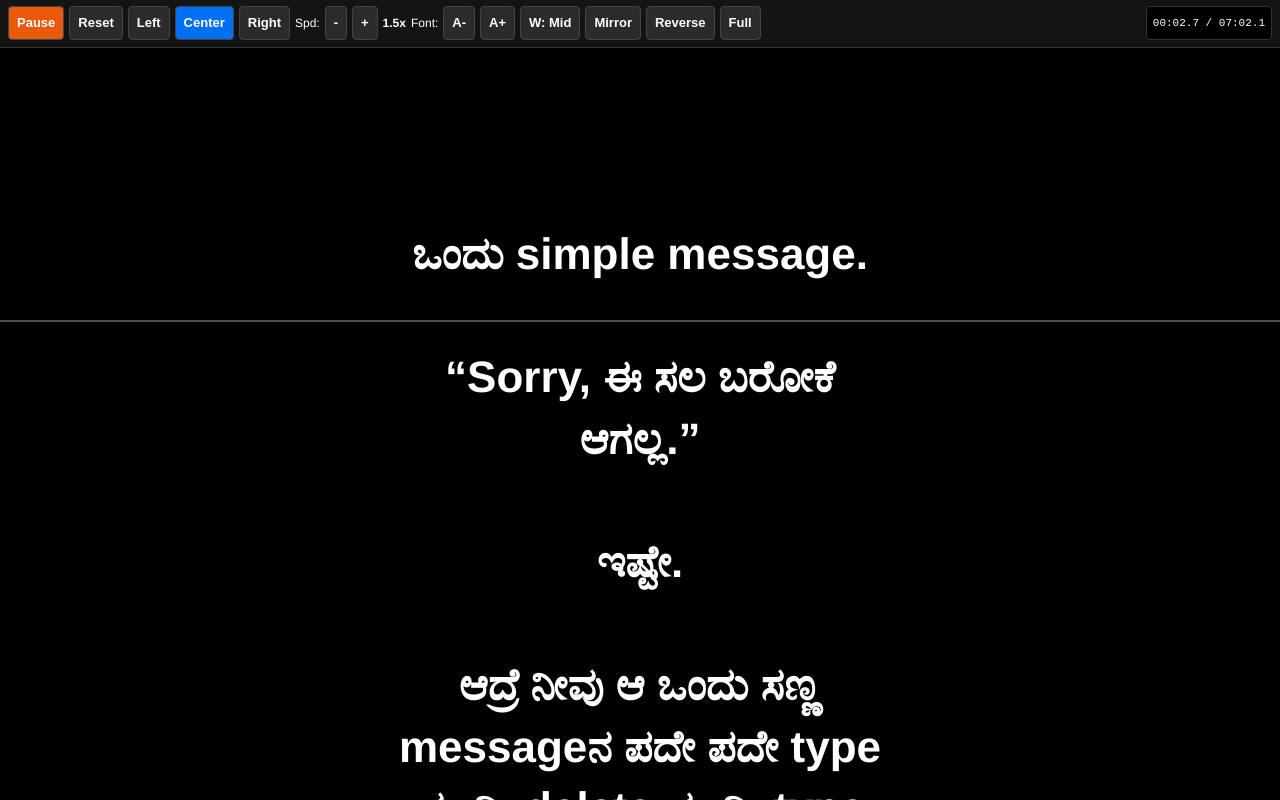
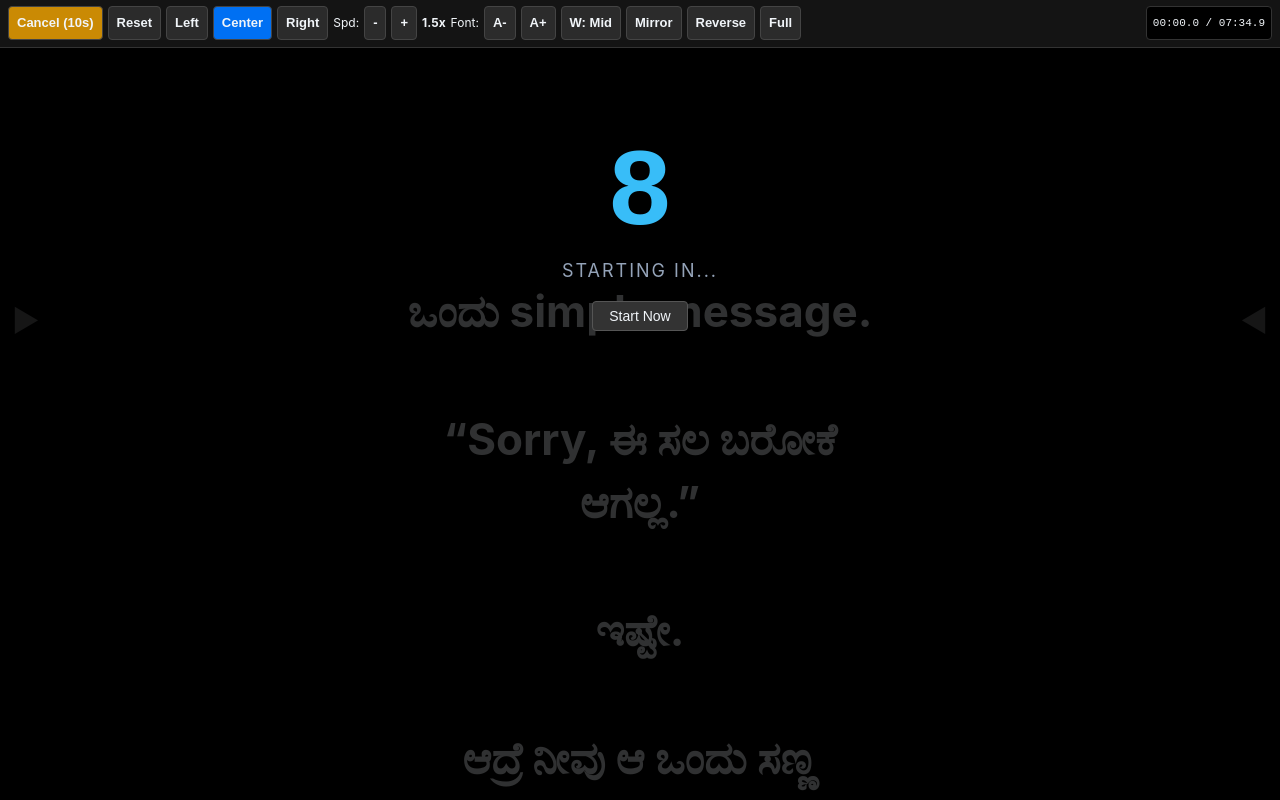
Before and after one commit to uvistix/script, a plain HTML site: page index.html in a window 1280 px wide. Both pictures are taken after a click on the button "Play". Drawn offline with Linux system fonts and the light colour scheme.

Commit message:
Update index.html

```diff
--- a/index.html
+++ b/index.html
@@ -18,12 +18,14 @@
       width: 100%;
       height: 100%;
       background-color: #000000;
-      color: #ffffff !important;
+      color: #f1f5f9 !important; /* Calibrated off-white: avoids beam-splitter light scatter */
       overflow: hidden;
-      font-family: Helvetica, Arial, sans-serif;
+      font-family: -apple-system, BlinkMacSystemFont, "Segoe UI", Roboto, Helvetica, Arial, sans-serif;
+      -webkit-font-smoothing: antialiased; /* Crisp text edges on iPad 1 non-Retina displays */
+      -moz-osx-font-smoothing: grayscale;
     }
 
-    /* Fixed Top Control Bar */
+    /* Fixed Top Control Bar with Auto-Hide Transition */
     #header {
       background: #141414;
       padding: 6px 8px;
@@ -35,11 +37,20 @@
       height: 48px;
       z-index: 100;
       overflow: hidden;
+      opacity: 1;
+      -webkit-transition: opacity 0.4s ease;
+      transition: opacity 0.4s ease;
+    }
+
+    /* Hidden state for glass beam-splitter protection */
+    #header.autohidden {
+      opacity: 0;
+      pointer-events: none;
     }
 
     .btn {
       background: #2b2b2b;
-      color: #ffffff !important;
+      color: #f1f5f9 !important;
       border: 1px solid #444444;
       padding: 4px 8px;
       font-size: 13px;
@@ -65,10 +76,14 @@
       background: #ea580c;
     }
 
+    #playBtn.counting {
+      background: #ca8a04;
+    }
+
     .control-label {
       float: left;
       font-size: 12px;
-      color: #ffffff !important;
+      color: #f1f5f9 !important;
       line-height: 34px;
       margin-right: 5px;
     }
@@ -81,15 +96,15 @@
       padding: 4px 6px;
       border: 1px solid #333333;
       border-radius: 4px;
-      color: #ffffff !important;
+      color: #f1f5f9 !important;
       line-height: 24px;
       height: 34px;
     }
 
-    /* Viewport Container (Draggable & Touch Enabled) */
+    /* Viewport Container */
     #prompterViewport {
       position: absolute;
-      top: 48px;
+      top: 0px;
       bottom: 0;
       left: 0;
       right: 0;
@@ -106,64 +121,108 @@
     /* Prompter Text Block */
     #prompterText {
       width: 100%;
-      max-width: 520px; /* Defaults to Mid width (~4 inches on iPad 1) */
-      margin: 0 auto;   /* Keeps narrow text column centered */
+      max-width: 520px;
+      margin: 0 auto;
       font-size: 44px;
-      line-height: 1.4;
-      font-weight: bold;
+      line-height: 1.45;
+      font-weight: 700;
       text-align: center;
-      color: #ffffff !important;
+      color: #f1f5f9 !important;
       white-space: pre-wrap;
       word-wrap: break-word;
       outline: none;
-      /* Hardware accelerated transformation */
       -webkit-transform: translate3d(0, 0, 0);
       transform: translate3d(0, 0, 0);
+      /* Item 1: Last Line Spacer — allows final sentences to reach 40% eye-line */
+      padding-bottom: 75vh;
     }
 
-    /* Reading Guide Line */
-    #guideMarker {
+    /* Eye-Marker Side Chevrons */
+    .eye-chevron {
       position: absolute;
       top: 40%;
-      left: 0;
-      width: 100%;
-      height: 2px;
-      background: rgba(255, 255, 255, 0.3);
+      font-size: 30px;
+      line-height: 1;
+      color: rgba(241, 245, 249, 0.45);
       z-index: 50;
       pointer-events: none;
+      margin-top: -15px;
+    }
+
+    #chevronLeft {
+      left: 12px;
+    }
+
+    #chevronRight {
+      right: 12px;
+    }
+
+    /* Countdown Overlay */
+    #countdownOverlay {
+      display: none;
+      position: absolute;
+      top: 0;
+      bottom: 0;
+      left: 0;
+      right: 0;
+      background: rgba(0, 0, 0, 0.8);
+      z-index: 90;
+      text-align: center;
+      padding-top: 140px;
+    }
+
+    #countdownNumber {
+      font-size: 110px;
+      font-weight: 900;
+      color: #38bdf8;
+      font-family: monospace;
+      line-height: 1;
+    }
+
+    #countdownSubtext {
+      font-size: 18px;
+      color: #94a3b8;
+      margin-top: 10px;
+      letter-spacing: 2px;
+      text-transform: uppercase;
+    }
+
+    #skipCountdownBtn {
+      margin-top: 20px;
+      padding: 6px 16px;
+      font-size: 14px;
+      background: #333333;
+      border: 1px solid #555555;
+      color: #f1f5f9;
+      border-radius: 4px;
+      cursor: pointer;
     }
   </style>
 
-  <!-- Load script.js directly -->
   <script src="script.js"></script>
 </head>
 <body>
 
-  <!-- Header Controls -->
+  <!-- Top Control Bar -->
   <div id="header">
     <button id="playBtn" class="btn">Play</button>
     <button id="resetBtn" class="btn">Reset</button>
 
-    <!-- Alignment -->
     <button id="alignLeftBtn" class="btn">Left</button>
     <button id="alignCenterBtn" class="btn active">Center</button>
     <button id="alignRightBtn" class="btn">Right</button>
 
-    <!-- Speed -->
     <span class="control-label">Spd:</span>
     <button id="speedDownBtn" class="btn">-</button>
     <button id="speedUpBtn" class="btn">+</button>
     <span id="speedVal" class="control-label" style="font-weight:bold;">1.5x</span>
 
-    <!-- Font -->
     <span class="control-label">Font:</span>
     <button id="fontDownBtn" class="btn">A-</button>
     <button id="fontUpBtn" class="btn">A+</button>
 
-    <!-- Column Width Toggle -->
     <button id="widthBtn" class="btn">W: Mid</button>
 
-    <!-- Mirror / Reverse / Full -->
     <button id="mirrorBtn" class="btn">Mirror</button>
     <button id="reverseBtn" class="btn">Reverse</button>
     <button id="fullscreenBtn" class="btn">Full</button>
@@ -171,14 +230,24 @@
     <div id="timerDisplay" class="timer-box">00:00.0 / 00:00.0</div>
   </div>
 
-  <div id="guideMarker"></div>
+  <!-- Reading Eye Chevrons -->
+  <div id="chevronLeft" class="eye-chevron">&#x25BA;</div>
+  <div id="chevronRight" class="eye-chevron">&#x25C4;</div>
 
-  <!-- Teleprompter Display -->
+  <!-- Countdown Overlay -->
+  <div id="countdownOverlay">
+    <div id="countdownNumber">10</div>
+    <div id="countdownSubtext">Starting in...</div>
+    <button id="skipCountdownBtn">Start Now</button>
+  </div>
+
+  <!-- Prompter Text Surface -->
   <div id="prompterViewport">
     <div id="prompterText"></div>
   </div>
 
   <script>
+    var header = document.getElementById("header");
     var viewport = document.getElementById("prompterViewport");
     var prompterText = document.getElementById("prompterText");
     var playBtn = document.getElementById("playBtn");
@@ -197,31 +266,37 @@
     var fullscreenBtn = document.getElementById("fullscreenBtn");
     var timerDisplay = document.getElementById("timerDisplay");
 
+    var countdownOverlay = document.getElementById("countdownOverlay");
+    var countdownNumber = document.getElementById("countdownNumber");
+    var skipCountdownBtn = document.getElementById("skipCountdownBtn");
+
     var isPlaying = false;
+    var isCountingDown = false;
+    var countdownTimer = null;
+    var countdownValue = 10;
     var scrollInterval = null;
     var elapsedMs = 0;
     var speed = 1.5;
     var fontSize = 44;
-    var currentY = 0; // Current translateY offset
+    var currentY = 0;
     var isMirrored = false;
     var isReversed = false;
 
-    // Available reading column widths
+    var hideHeaderTimeout = null;
+
     var widths = [
-      { size: "400px", label: "W: Nar" }, // ~3 inches (arm's length, lowest eye movement)
-      { size: "520px", label: "W: Mid" }, // ~4 inches (balanced default)
-      { size: "100%",  label: "W: Full" } // Edge-to-edge
+      { size: "400px", label: "W: Nar" },
+      { size: "520px", label: "W: Mid" },
+      { size: "100%",  label: "W: Full" }
     ];
-    var currentWidthIdx = 1; // Starts at 'Mid' (520px)
+    var currentWidthIdx = 1;
 
-    // Set Initial Text from script.js
     if (typeof TELEPROMPTER_SCRIPT !== "undefined" && TELEPROMPTER_SCRIPT !== "") {
       prompterText.innerHTML = TELEPROMPTER_SCRIPT.replace(/\n/g, "<br/>");
     } else {
       prompterText.innerHTML = "No script found. Make sure script.js exists in your repository with TELEPROMPTER_SCRIPT defined.";
     }
 
-    // Dynamic initial offset based on viewport height
     function getStartOffset() {
       var viewH = window.innerHeight || document.documentElement.clientHeight || 768;
       return Math.floor(viewH * 0.35);
@@ -236,15 +311,30 @@
       prompterText.style.transform = transformStr;
     }
 
+    function showHeader() {
+      header.className = "";
+      if (hideHeaderTimeout) clearTimeout(hideHeaderTimeout);
+
+      if (isPlaying) {
+        hideHeaderTimeout = setTimeout(function() {
+          header.className = "autohidden";
+        }, 2500);
+      }
+    }
+
+    window.onmousemove = showHeader;
+    window.ontouchstart = showHeader;
+
     function resetPrompter() {
+      stopCountdown();
       togglePlay(false);
       currentY = getStartOffset();
       elapsedMs = 0;
       applyTransform();
       updateTimers();
+      showHeader();
     }
 
-    // Initial setup
     currentY = getStartOffset();
     applyTransform();
 
@@ -263,16 +353,15 @@
       timerDisplay.innerHTML = formatTimeMs(elapsedMs) + " / " + formatTimeMs(totalEstimatedMs);
     }
 
-    // Universal Hardware Animated Scroll Loop
     function stepScroll() {
       if (!isPlaying) return;
-      var step = (speed * 25) * 0.03; // ~33fps
+      var step = (speed * 25) * 0.03;
       elapsedMs += 30;
 
       if (isReversed) {
-        currentY += step; // Move down
+        currentY += step;
       } else {
-        currentY -= step; // Move up
+        currentY -= step;
       }
 
       applyTransform();
@@ -285,20 +374,71 @@
       updateTimers();
     }
 
+    function stopCountdown() {
+      if (countdownTimer) {
+        clearInterval(countdownTimer);
+        countdownTimer = null;
+      }
+      isCountingDown = false;
+      countdownOverlay.style.display = "none";
+    }
+
+    function startCountdown() {
+      stopCountdown();
+      isCountingDown = true;
+      countdownValue = 10;
+      countdownNumber.innerHTML = countdownValue;
+      countdownOverlay.style.display = "block";
+
+      playBtn.innerHTML = "Cancel (10s)";
+      playBtn.className = "btn counting";
+
+      countdownTimer = setInterval(function() {
+        countdownValue--;
+        if (countdownValue > 0) {
+          countdownNumber.innerHTML = countdownValue;
+        } else {
+          stopCountdown();
+          startActualScroll();
+        }
+      }, 1000);
+    }
+
+    function startActualScroll() {
+      isPlaying = true;
+      playBtn.innerHTML = "Pause";
+      playBtn.className = "btn paused";
+      if (scrollInterval) clearInterval(scrollInterval);
+      scrollInterval = setInterval(stepScroll, 30);
+      showHeader();
+    }
+
     function togglePlay(forceState) {
-      isPlaying = forceState !== undefined ? forceState : !isPlaying;
+      if (isCountingDown) {
+        stopCountdown();
+        playBtn.innerHTML = "Play";
+        playBtn.className = "btn";
+        showHeader();
+        return;
+      }
 
-      if (isPlaying) {
-        playBtn.innerHTML = "Pause";
-        playBtn.className = "btn paused";
-        if (scrollInterval) clearInterval(scrollInterval);
-        scrollInterval = setInterval(stepScroll, 30);
+      var target = forceState !== undefined ? forceState : !isPlaying;
+
+      if (target) {
+        startCountdown();
       } else {
+        isPlaying = false;
         playBtn.innerHTML = "Play";
         playBtn.className = "btn";
         if (scrollInterval) clearInterval(scrollInterval);
+        showHeader();
       }
     }
+
+    skipCountdownBtn.onclick = function() {
+      stopCountdown();
+      startActualScroll();
+    };
 
     function cycleWidth() {
       currentWidthIdx = (currentWidthIdx + 1) % widths.length;
@@ -307,15 +447,13 @@
       updateTimers();
     }
 
-    /* -------------------------------------------------------------
-       MANUAL SCROLLING SUPPORT (TOUCH DRAGGING + MOUSE WHEEL)
-    ------------------------------------------------------------- */
+    /* Manual Drag / Touch */
     var touchStartY = 0;
     var touchStartCurrentY = 0;
     var isDragging = false;
 
-    // iPad 1 Touch Screen Dragging
     viewport.ontouchstart = function(e) {
+      showHeader();
       if (e.touches && e.touches.length === 1) {
         touchStartY = e.touches[0].pageY;
         touchStartCurrentY = currentY;
@@ -337,14 +475,15 @@
       isDragging = false;
     };
 
-    // Laptop Mouse Dragging
     viewport.onmousedown = function(e) {
+      showHeader();
       touchStartY = e.pageY;
       touchStartCurrentY = currentY;
       isDragging = true;
     };
 
     window.onmousemove = function(e) {
+      showHeader();
       if (isDragging) {
         var deltaY = e.pageY - touchStartY;
         currentY = touchStartCurrentY + deltaY;
@@ -356,10 +495,10 @@
       isDragging = false;
     };
 
-    // Laptop Mouse Wheel / Trackpad Scrolling
     function handleWheel(e) {
       e = e || window.event;
       if (e.preventDefault) e.preventDefault();
+      showHeader();
       var delta = e.deltaY || -e.wheelDelta || 0;
       currentY -= delta * 0.8;
       applyTransform();
@@ -373,9 +512,7 @@
       viewport.onmousewheel = handleWheel;
     }
 
-    /* -------------------------------------------------------------
-       CONTROLS
-    ------------------------------------------------------------- */
+    /* Button Action Handlers */
     function setAlignment(alignment) {
       prompterText.style.textAlign = alignment;
       alignLeftBtn.className = alignment === "left" ? "btn active" : "btn";
@@ -441,15 +578,50 @@
       }
     };
 
+    /* Item 3: Expanded Wireless Clicker & Keyboard Hotkeys */
     window.onkeydown = function(e) {
       e = e || window.event;
-      if (e.keyCode === 32) {
+      showHeader();
+      var code = e.keyCode || e.which;
+
+      // Spacebar or Clicker 'B' / Blank button (keyCode 66) -> Play / Pause
+      if (code === 32 || code === 66) {
         if (e.preventDefault) e.preventDefault();
         togglePlay();
-      } else if (e.keyCode === 38) {
+      }
+      // Up Arrow -> Speed Up
+      else if (code === 38) {
+        if (e.preventDefault) e.preventDefault();
         speedUpBtn.onclick();
-      } else if (e.keyCode === 40) {
+      }
+      // Down Arrow -> Speed Down
+      else if (code === 40) {
+        if (e.preventDefault) e.preventDefault();
         speedDownBtn.onclick();
+      }
+      // PageUp (Clicker Previous) -> Nudge back 120px
+      else if (code === 33) {
+        if (e.preventDefault) e.preventDefault();
+        currentY += 120;
+        applyTransform();
+      }
+      // PageDown (Clicker Next) -> Nudge forward 120px
+      else if (code === 34) {
+        if (e.preventDefault) e.preventDefault();
+        currentY -= 120;
+        applyTransform();
+      }
+      // 'R' Key -> Reset
+      else if (code === 82) {
+        resetPrompter();
+      }
+      // 'F' Key -> Fullscreen
+      else if (code === 70) {
+        fullscreenBtn.onclick();
+      }
+      // 'M' Key -> Mirror Toggle
+      else if (code === 77) {
+        mirrorBtn.onclick();
       }
     };
 
```
